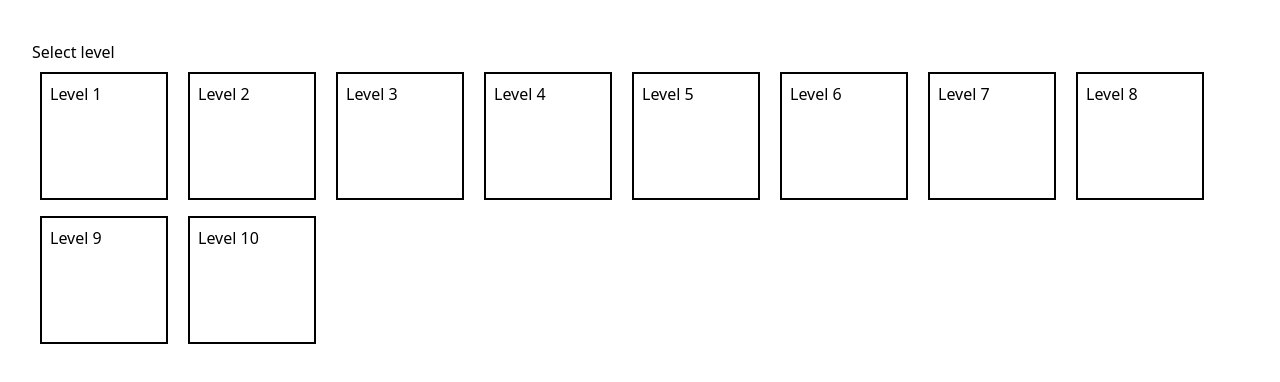
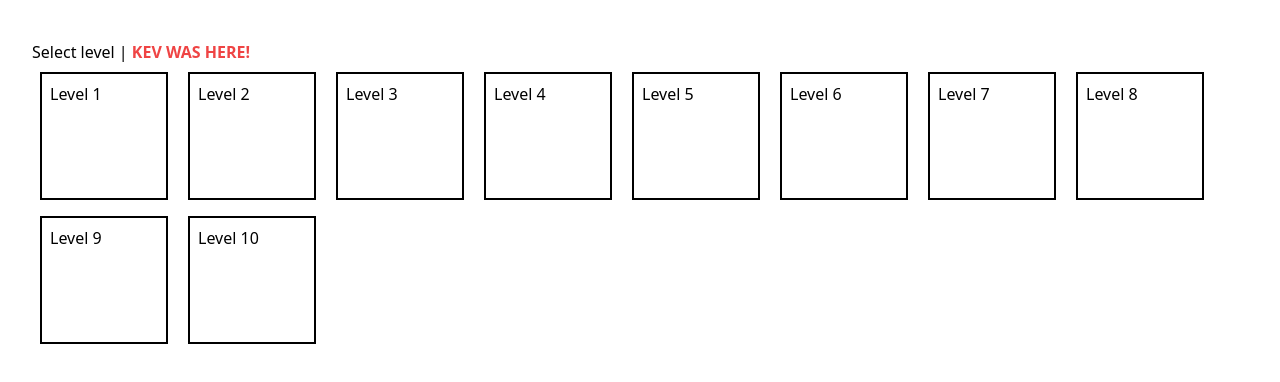
Before and after one commit to rossiny-o/quizgame, a Next.js app: page /selectlevel in a window 1280 px wide. Shown: the top 382 px of the page. Built offline with nearby package versions, Linux system fonts and the light colour scheme.

Commit message:
Kevin was here

```diff
--- a/src/app/selectlevel/page.js
+++ b/src/app/selectlevel/page.js
@@ -7,7 +7,7 @@ export default function selectlevel() {
 
   return (
     <div className="container mx-auto py-10">
-      <h2>Select level</h2>
+      <h2>Select level | <strong className={"text-red-500 uppercase"}>Kev was here!</strong></h2>
 
       <div className="mx-auto flex flex-wrap gap-x-1">
         {level.map((lvl) => {
```
